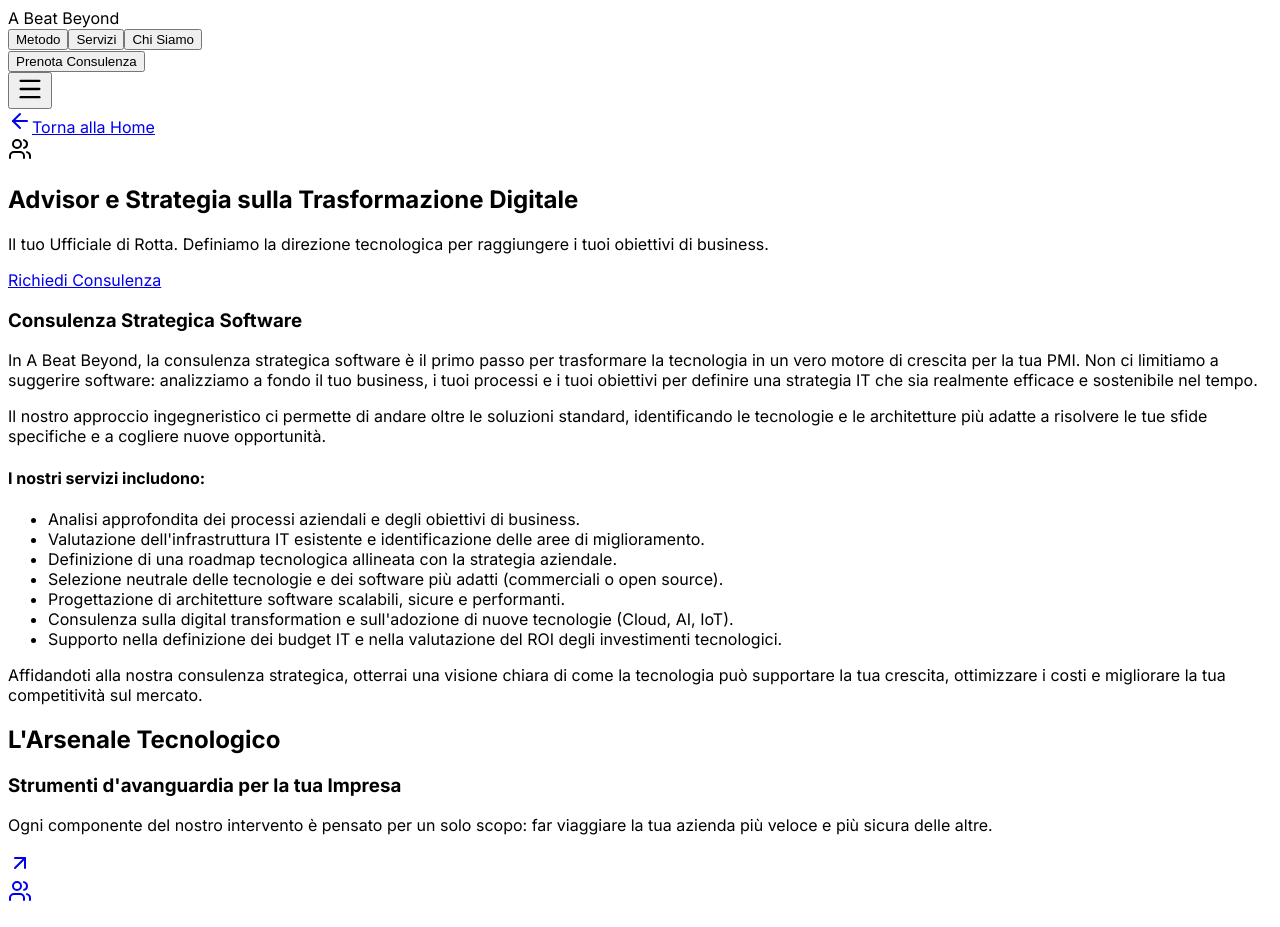
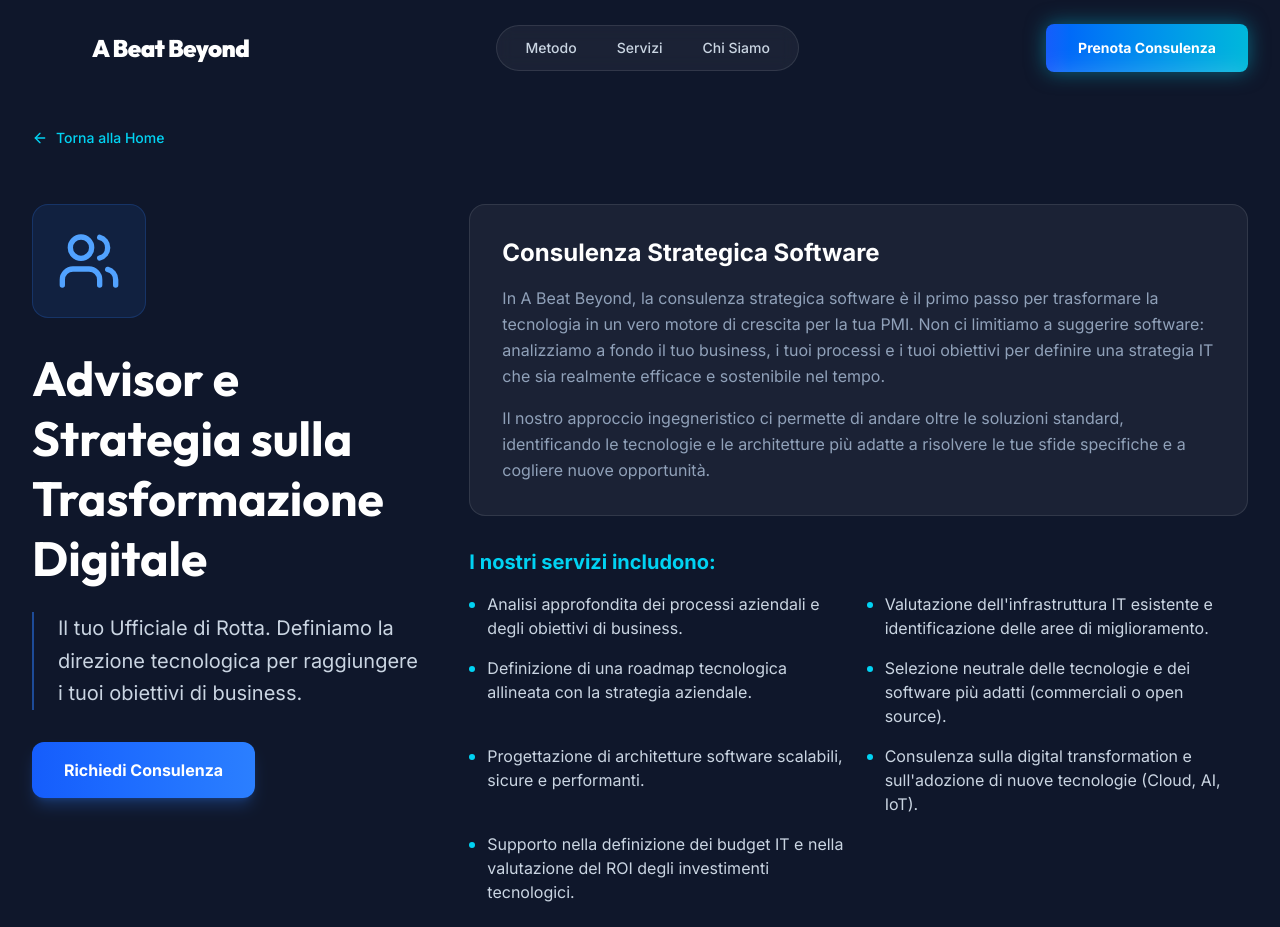
Before and after one commit to abeatbeyondlab/landing-new-v2, a Next.js app: page /service/advisor-strategia in a window 1280 px wide. Shown: the top 927 px of the page. Built offline with nearby package versions, Linux system fonts and the light colour scheme.

Commit message:
ok tailwind and font now local

```diff
--- /dev/null
+++ b/app/globals.css
@@ -0,0 +1,47 @@
+@import "tailwindcss";
+
+@config "../tailwind.config.ts";
+
+@layer base {
+  body {
+    font-family: var(--font-inter), sans-serif;
+    -webkit-font-smoothing: antialiased;
+  }
+}
+
+/* Custom scrollbar */
+::-webkit-scrollbar {
+  width: 10px;
+}
+
+::-webkit-scrollbar-track {
+  background: #0f172a;
+}
+
+::-webkit-scrollbar-thumb {
+  background: #334155;
+  border-radius: 5px;
+}
+
+::-webkit-scrollbar-thumb:hover {
+  background: #475569;
+}
+
+.glass-panel {
+  background: rgba(255, 255, 255, 0.05);
+  backdrop-filter: blur(10px);
+  -webkit-backdrop-filter: blur(10px);
+  border: 1px solid rgba(255, 255, 255, 0.1);
+}
+
+.text-gradient {
+  background: linear-gradient(135deg, #60A5FA 0%, #2DD4BF 100%);
+  -webkit-background-clip: text;
+  -webkit-text-fill-color: transparent;
+}
+
+.text-gradient-dark {
+  background: linear-gradient(135deg, #1e293b 0%, #3b82f6 100%);
+  -webkit-background-clip: text;
+  -webkit-text-fill-color: transparent;
+}
--- a/app/layout.tsx
+++ b/app/layout.tsx
@@ -1,4 +1,18 @@
 import type { Metadata } from 'next'
+import { Inter, Outfit } from 'next/font/google'
+import "./globals.css"
+
+const inter = Inter({
+  subsets: ['latin'],
+  variable: '--font-inter',
+  display: 'swap',
+})
+
+const outfit = Outfit({
+  subsets: ['latin'],
+  variable: '--font-outfit',
+  display: 'swap',
+})
 
 export const metadata: Metadata = {
   title: 'A Beat Beyond | Digital Transformation Engineered',
@@ -11,83 +25,7 @@
   children: React.ReactNode
 }) {
   return (
-    <html lang="it" className="scroll-smooth">
-      <head>
-        <script src="https://cdn.tailwindcss.com"></script>
-        <link href="https://fonts.googleapis.com/css2?family=Inter:wght@300;400;500;600;700;900&family=Outfit:wght@400;700;900&display=swap" rel="stylesheet" />
-        <script dangerouslySetInnerHTML={{
-          __html: `
-            tailwind.config = {
-              theme: {
-                extend: {
-                  fontFamily: {
-                    sans: ['Inter', 'sans-serif'],
-                    display: ['Outfit', 'sans-serif'],
-                  },
-                  colors: {
-                    brand: {
-                      dark: '#0B1120', // Deeper, richer dark
-                      primary: '#3B82F6',
-                      accent: '#06B6D4', // Cyan for electric feel
-                      surface: '#1E293B',
-                    }
-                  },
-                  animation: {
-                    'float': 'float 6s ease-in-out infinite',
-                    'pulse-glow': 'pulse-glow 3s cubic-bezier(0.4, 0, 0.6, 1) infinite',
-                    'slide-up': 'slide-up 0.8s cubic-bezier(0.16, 1, 0.3, 1) forwards',
-                  },
-                  keyframes: {
-                    float: {
-                      '0%, 100%': { transform: 'translateY(0)' },
-                      '50%': { transform: 'translateY(-20px)' },
-                    },
-                    'pulse-glow': {
-                      '0%, 100%': { opacity: 1, transform: 'scale(1)' },
-                      '50%': { opacity: .8, transform: 'scale(1.05)' },
-                    },
-                    'slide-up': {
-                      '0%': { transform: 'translateY(40px)', opacity: 0 },
-                      '100%': { transform: 'translateY(0)', opacity: 1 },
-                    }
-                  }
-                }
-              }
-            }
-          `
-        }} />
-        <style dangerouslySetInnerHTML={{
-          __html: `
-            html { scroll-behavior: smooth; }
-            body { font-family: 'Inter', sans-serif; -webkit-font-smoothing: antialiased; }
-
-            /* Custom scrollbar */
-            ::-webkit-scrollbar { width: 10px; }
-            ::-webkit-scrollbar-track { background: #0f172a; }
-            ::-webkit-scrollbar-thumb { background: #334155; border-radius: 5px; }
-            ::-webkit-scrollbar-thumb:hover { background: #475569; }
-
-            .glass-panel {
-              background: rgba(255, 255, 255, 0.05);
-              backdrop-filter: blur(10px);
-              -webkit-backdrop-filter: blur(10px);
-              border: 1px solid rgba(255, 255, 255, 0.1);
-            }
-
-            .text-gradient {
-              background: linear-gradient(135deg, #60A5FA 0%, #2DD4BF 100%);
-              -webkit-background-clip: text;
-              -webkit-text-fill-color: transparent;
-            }
-
-            .text-gradient-dark {
-              background: linear-gradient(135deg, #1e293b 0%, #3b82f6 100%);
-              -webkit-background-clip: text;
-              -webkit-text-fill-color: transparent;
-            }
-          `
-        }} />
-      </head>
+    <html lang="it" className={`scroll-smooth ${inter.variable} ${outfit.variable}`}>
       <body className="bg-slate-50 text-slate-900">
         <div id="root">{children}</div>
       </body>
--- a/components/Header.tsx
+++ b/components/Header.tsx
@@ -1,6 +1,7 @@
 import React, { useState, useEffect } from 'react';
 import { Menu, X } from 'lucide-react';
 import { Button } from './Button';
+import { usePathname, useRouter } from 'next/navigation';
 import LogoIcon from './LogoIcon'
 const SailboatLogo = ({ className = "" }: { className?: string }) => (
   <svg
@@ -60,6 +61,8 @@
 export const Header: React.FC = () => {
   const [isScrolled, setIsScrolled] = useState(false);
   const [isMobileMenuOpen, setIsMobileMenuOpen] = useState(false);
+  const pathname = usePathname();
+  const router = useRouter();
 
   useEffect(() => {
     const handleScroll = () => {
@@ -69,11 +72,24 @@
     return () => window.removeEventListener('scroll', handleScroll);
   }, []);
 
+  const handleLogoClick = () => {
+    if (pathname === '/') {
+      window.scrollTo({ top: 0, behavior: 'smooth' });
+    } else {
+      router.push('/');
+    }
+  };
+
   const scrollToSection = (id: string) => {
     setIsMobileMenuOpen(false);
-    const element = document.getElementById(id);
-    if (element) {
-      element.scrollIntoView({ behavior: 'smooth' });
+
+    if (pathname === '/') {
+      const element = document.getElementById(id);
+      if (element) {
+        element.scrollIntoView({ behavior: 'smooth' });
+      }
+    } else {
+      router.push(`/#${id}`);
     }
   };
 
@@ -89,7 +105,7 @@
         {/* Logo Area */}
         <div
           className="flex items-center gap-3 cursor-pointer group"
-          onClick={() => scrollToSection('hero')}
+          onClick={handleLogoClick}
         >
           {/* Logo Container */}
           <div className="relative w-12 h-12 transition-transform duration-300 group-hover:scale-110 group-hover:-rotate-3">
--- a/package.json
+++ b/package.json
@@ -15,9 +15,13 @@
     "react-dom": "^19.2.0"
   },
   "devDependencies": {
+    "@tailwindcss/postcss": "^4.1.17",
     "@types/node": "^22.14.0",
     "@types/react": "^19.2.6",
     "@types/react-dom": "^19.2.3",
+    "autoprefixer": "^10.4.22",
+    "postcss": "^8.5.6",
+    "tailwindcss": "^4.1.17",
     "typescript": "~5.8.2"
   }
 }
--- /dev/null
+++ b/postcss.config.mjs
@@ -0,0 +1,9 @@
+/** @type {import('postcss-load-config').Config} */
+const config = {
+  plugins: {
+    '@tailwindcss/postcss': {},
+    autoprefixer: {},
+  },
+};
+
+export default config;
--- /dev/null
+++ b/tailwind.config.ts
@@ -0,0 +1,46 @@
+import type { Config } from "tailwindcss";
+
+const config: Config = {
+  content: [
+    "./pages/**/*.{js,ts,jsx,tsx,mdx}",
+    "./components/**/*.{js,ts,jsx,tsx,mdx}",
+    "./app/**/*.{js,ts,jsx,tsx,mdx}",
+  ],
+  theme: {
+    extend: {
+      fontFamily: {
+        sans: ['var(--font-inter)', 'sans-serif'],
+        display: ['var(--font-outfit)', 'sans-serif'],
+      },
+      colors: {
+        brand: {
+          dark: '#0B1120', // Deeper, richer dark
+          primary: '#3B82F6',
+          accent: '#06B6D4', // Cyan for electric feel
+          surface: '#1E293B',
+        }
+      },
+      animation: {
+        'float': 'float 6s ease-in-out infinite',
+        'pulse-glow': 'pulse-glow 3s cubic-bezier(0.4, 0, 0.6, 1) infinite',
+        'slide-up': 'slide-up 0.8s cubic-bezier(0.16, 1, 0.3, 1) forwards',
+      },
+      keyframes: {
+        float: {
+          '0%, 100%': { transform: 'translateY(0)' },
+          '50%': { transform: 'translateY(-20px)' },
+        },
+        'pulse-glow': {
+          '0%, 100%': { opacity: '1', transform: 'scale(1)' },
+          '50%': { opacity: '.8', transform: 'scale(1.05)' },
+        },
+        'slide-up': {
+          '0%': { transform: 'translateY(40px)', opacity: '0' },
+          '100%': { transform: 'translateY(0)', opacity: '1' },
+        }
+      }
+    },
+  },
+  plugins: [],
+};
+export default config;
```
Also changed, not shown: 1 other file (tests, documents, lock files or other folders).
